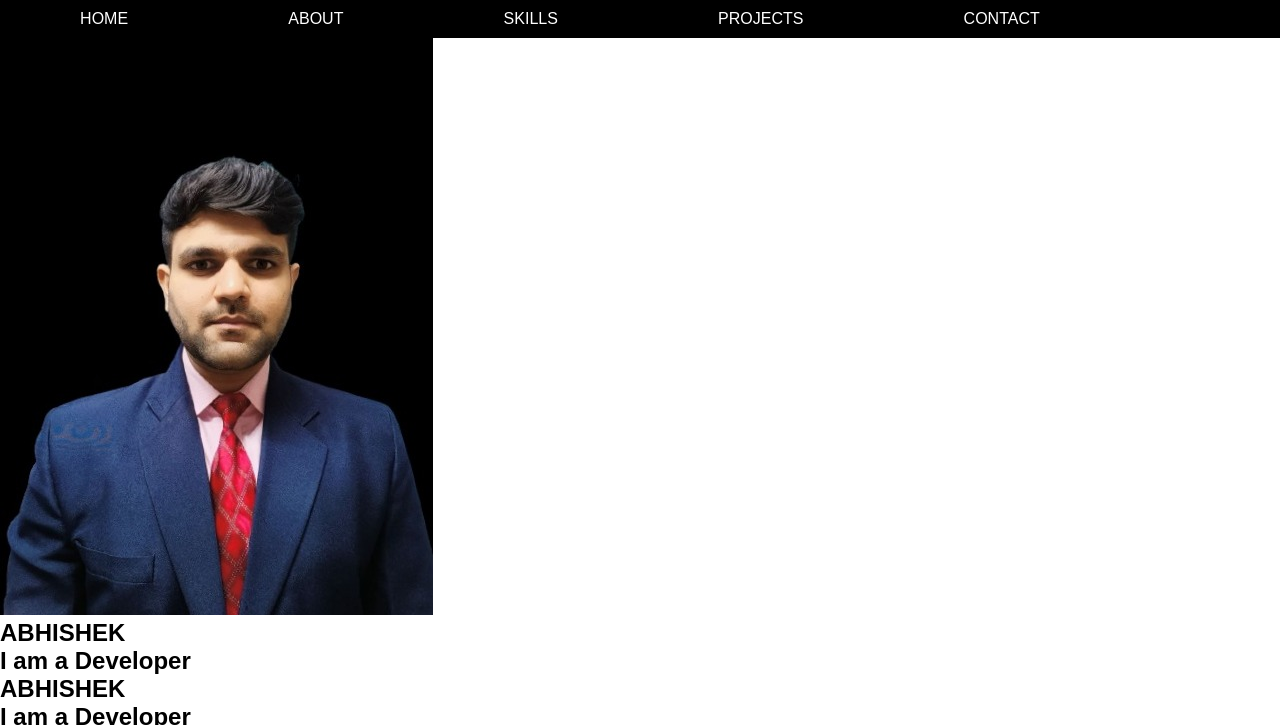
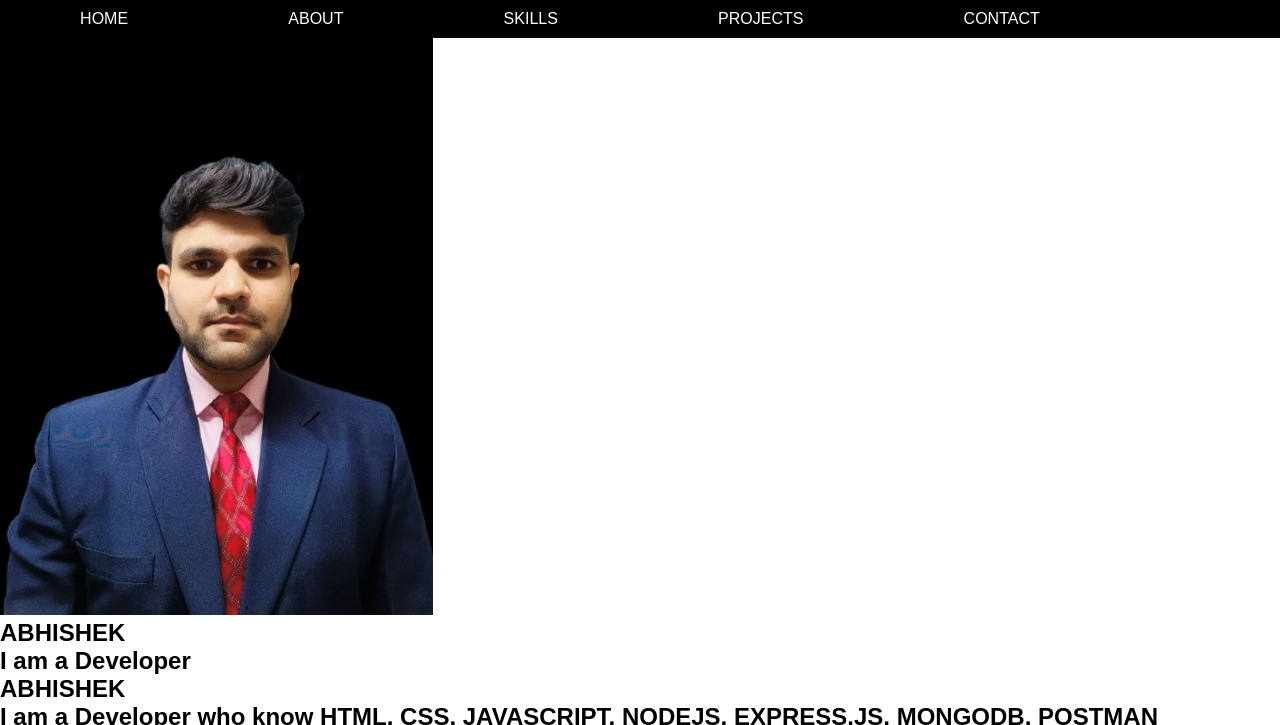
Before and after one commit to abhishek1494k/abhishek1494k.github.io, a website: page index.html in a window 1280 px wide. Shown: the top 725 px of the page. Drawn offline with Linux system fonts and the light colour scheme.

Commit message:
4/2/2023

```diff
--- a/index.html
+++ b/index.html
@@ -25,11 +25,10 @@
       <h2 id="user-detail-intro">I am a Developer</h2>
     </section>
     <!-------------------- ABOUT ---------------------->
-    <title>Title</title>
     <section title="About" id="about" class="about section">
-    <title>Title</title>
+    <title>About</title>
       <h1 id="user-detail-name">ABHISHEK</h1>
-      <h2 id="user-detail-intro">I am a Developer </h2>
+      <h2 id="user-detail-intro">I am a Developer who know HTML, CSS, JAVASCRIPT, NODEJS, EXPRESS.JS, MONGODB, POSTMAN</h2>
     </section>
     <!-------------------- SKILLS ---------------------->
     <section id="skills">
```
